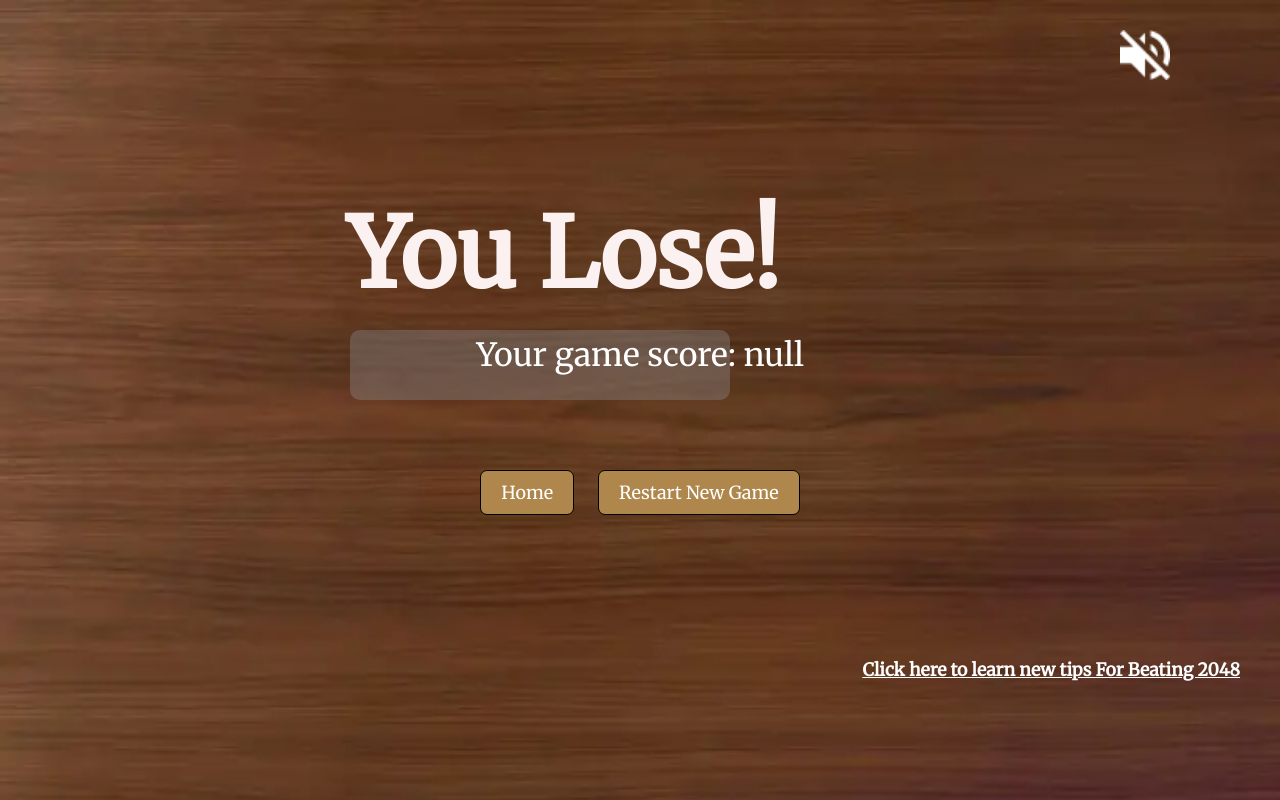
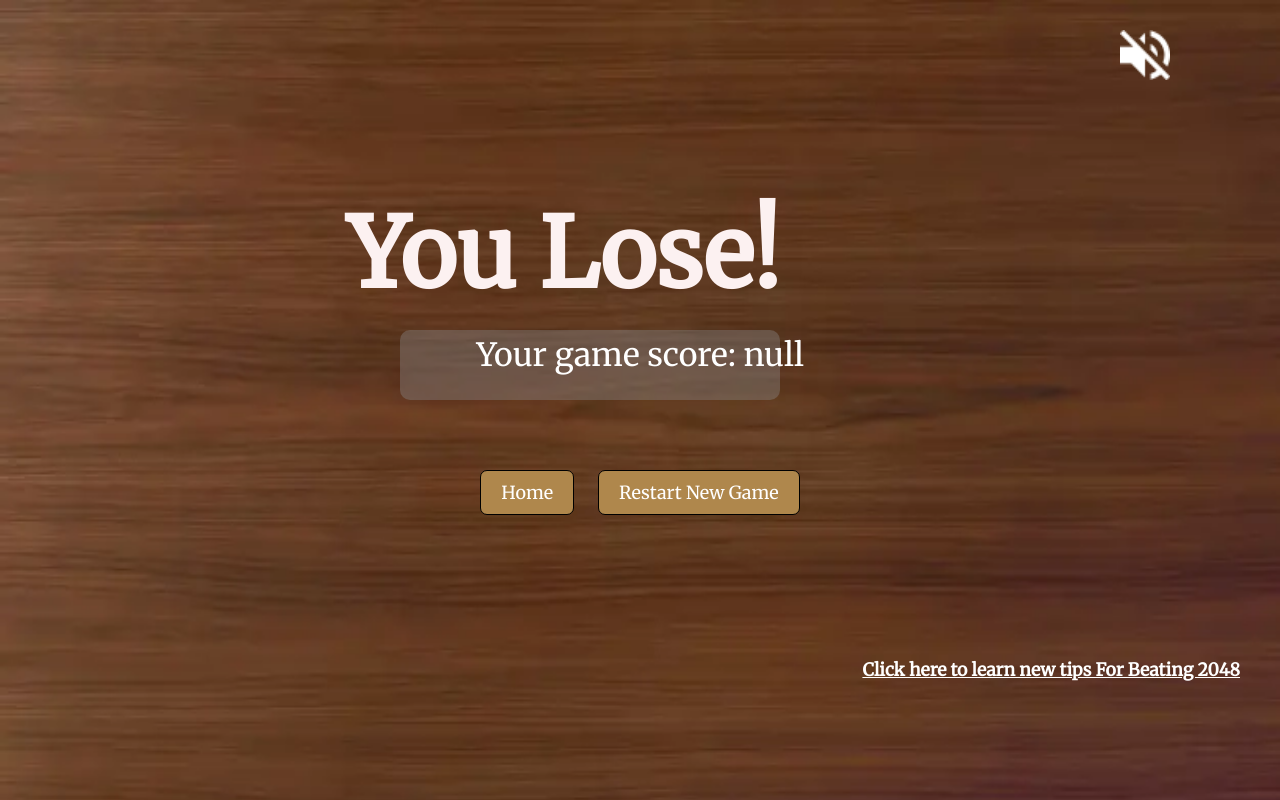
Before and after one commit to Parthssh/2048-Game, a plain HTML site: page result/lose.html in a window 1280 px wide. Drawn offline with Linux system fonts and the light colour scheme.

Commit message:
Update result.css

```diff
--- a/result/result.css
+++ b/result/result.css
@@ -30,7 +30,7 @@
             text-align: center;
             position: absolute;
             z-index: -7;
-            right: 550px;
+            right: 500px;
             top: 330px;
 
             width: 380px;
```
